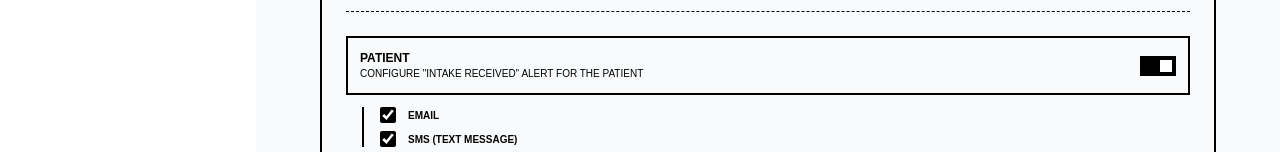
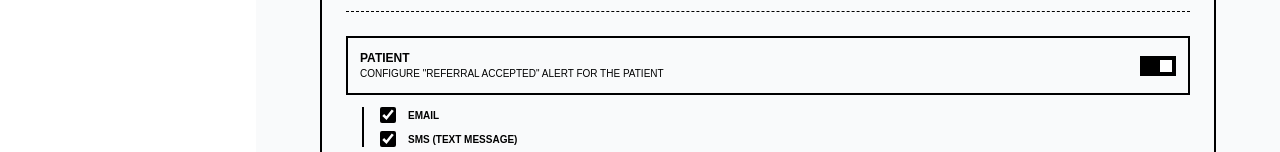
Before and after one commit to anton-g-kulikov/drtalk, a Next.js app: page /settings/notifications in a window 1280 px wide. Shown: the part 800-952 px from the top of the page. Built offline with nearby package versions, Linux system fonts and the light colour scheme; no server answers; the database is empty.

Commit message:
chore: update patient notification label from Intake Received to Referral Accepted

```diff
--- a/src/app/settings/notifications/page.tsx
+++ b/src/app/settings/notifications/page.tsx
@@ -172,7 +172,7 @@ export default function NotificationsPage() {
                         <p className="text-[10px] text-muted-foreground uppercase">
                           {isDentist
                             ? 'Configure "Referral Sent" confirmation for the patient'
-                            : 'Configure "Intake Received" alert for the patient'}
+                            : 'Configure "Referral Accepted" alert for the patient'}
                         </p>
                       </div>
                       <label className="relative inline-flex items-center cursor-pointer">
```
